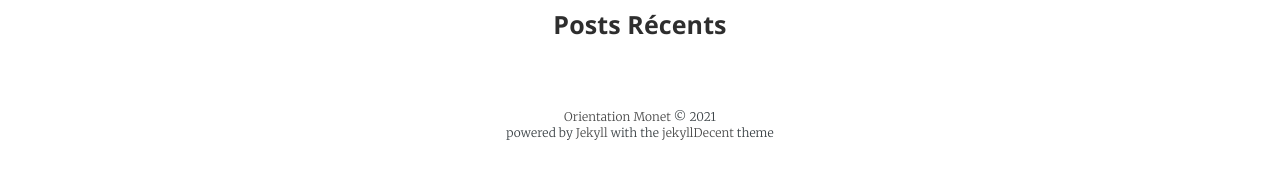
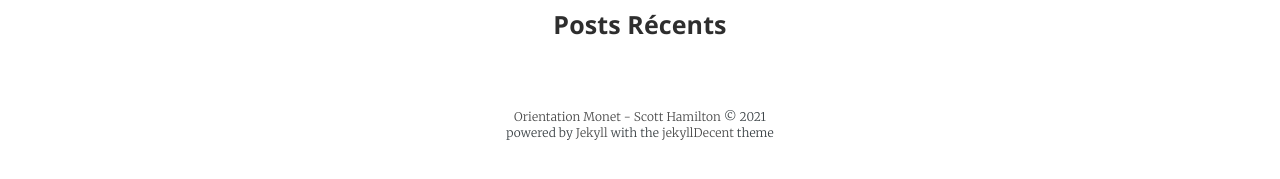
Before and after one commit to cvl-monet/cvl-monet.github.io, a Jekyll site: the page built from index.html, in a window 1280 px wide. Shown: the part 600-779 px from the top of the page. Built offline with Jekyll 4.4.1, drawn with Linux system fonts in a browser that asks for light colours; some web fonts are replaced.

Commit message:
Add Author Credits in footer

```diff
--- a/_config.yml
+++ b/_config.yml
@@ -7,6 +7,7 @@
 
 # Site settings
 title:            Orientation Monet
+author:           Scott Hamilton
 subtitle:         Ressources d'Orientation du CVL Monet
 description:      This is the jekyllTheme example blog. It only exists to demonstrate how the theme looks and feels.
 keywords:         github jekyll cvl monet paris orientation
--- a/_includes/footer.html
+++ b/_includes/footer.html
@@ -1,5 +1,5 @@
 <footer class="site-footer">
     <button class="go-to-top"></button>
-    <p class="copyright"><a href="{{ "" | absolute_url }}" title="{{ site.title }}">{{site.title}}</a> &copy; {{ site.time | date: '%Y' }} </p>
+	<p class="copyright"><a href="{{ "" | absolute_url }}" title="{{ site.title }}">{{site.title}} - {{site.author}}</a> &copy; {{ site.time | date: '%Y' }} </p>
     <p class="poweredby">powered by <a href="https://jekyllrb.com/" title="Jekyll">Jekyll</a> with the <a href="https://github.com/jwillmer/jekyllDecent" title="jekyllDecent Theme">jekyllDecent</a> theme</p>
 </footer>
```
